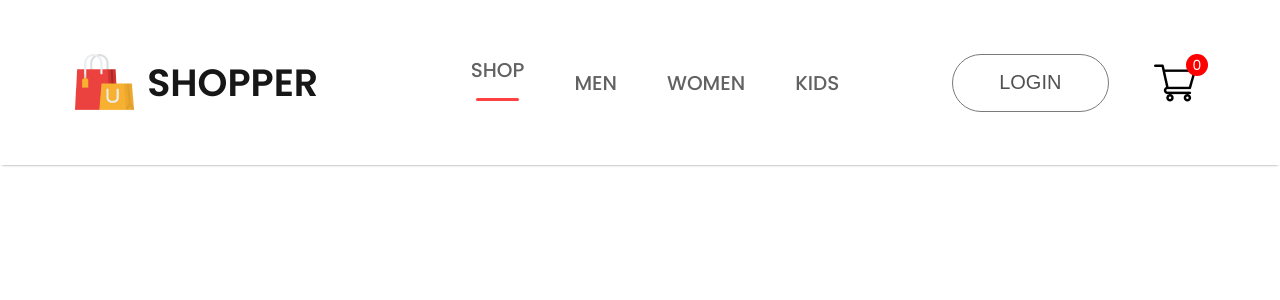
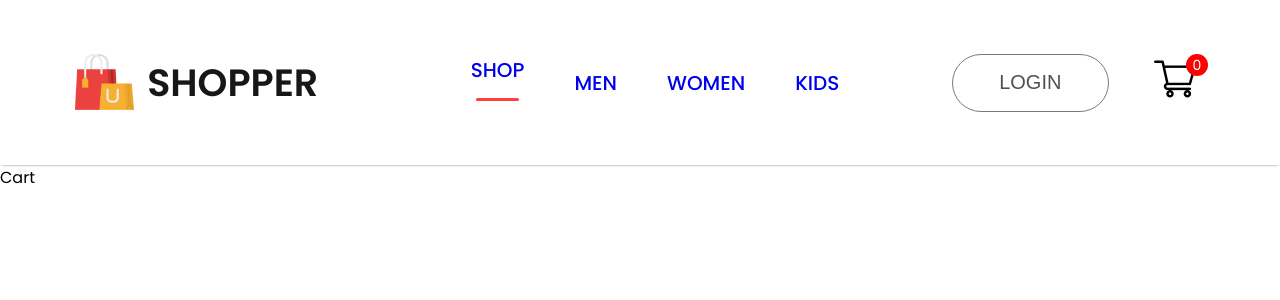
Before and after one commit to prakharsharma13/React-Ecommerce, a React (Vite) app: page /cart in a window 1280 px wide. Shown: the top 300 px of the page. Built offline with nearby package versions, Linux system fonts and the light colour scheme.

Commit message:
Added react-router-dom

```diff
--- a/package.json
+++ b/package.json
@@ -11,7 +11,8 @@
   },
   "dependencies": {
     "react": "^18.3.1",
-    "react-dom": "^18.3.1"
+    "react-dom": "^18.3.1",
+    "react-router-dom": "^7.0.1"
   },
   "devDependencies": {
     "@eslint/js": "^9.15.0",
--- a/src/App.jsx
+++ b/src/App.jsx
@@ -1,10 +1,29 @@
 import React from "react";
 import Navbar from "./components/Navbar/Navbar";
+import { BrowserRouter, Routes, Route } from "react-router-dom";
+import Shop from "./pages/Shop";
+import ShopCategory from "./pages/ShopCategory";
+import Product from "./pages/Product";
+import Cart from "./pages/Cart";
+import LoginSignup from "./pages/LoginSignup";
 
 const App = () => {
   return (
     <div>
-      <Navbar />
+      <BrowserRouter>
+        <Navbar />
+        <Routes>
+          <Route path="/" element={<Shop />} />
+          <Route path="/men" element={<ShopCategory category="men" />} />
+          <Route path="/women" element={<ShopCategory category="women" />} />
+          <Route path="/kids" element={<ShopCategory category="kids" />} />
+          <Route path="/product" element={<Product />}>
+            <Route path=":productId" element={<Product />} />
+          </Route>
+          <Route path="/cart" element={<Cart />} />
+          <Route path="/login" element={<LoginSignup />} />
+        </Routes>
+      </BrowserRouter>
     </div>
   );
 };
--- a/src/components/Navbar/Navbar.jsx
+++ b/src/components/Navbar/Navbar.jsx
@@ -2,6 +2,7 @@
 import "./Navbar.css";
 import logo from "../../assets/logo.png";
 import cart_icon from "../../assets/cart_icon.png";
+import { Link } from "react-router-dom";
 
 const Navbar = () => {
   const [menu, setMenu] = useState("shop");
@@ -17,33 +18,49 @@
             setMenu("shop");
           }}
         >
-          SHOP {menu == "shop" ? <hr /> : <></>}
+          <Link style={{ textDecoration: "none" }} to="/">
+            SHOP
+          </Link>{" "}
+          {menu == "shop" ? <hr /> : <></>}
         </li>
         <li
           onClick={() => {
             setMenu("men");
           }}
         >
-          MEN {menu == "men" ? <hr /> : <></>}
+          <Link style={{ textDecoration: "none" }} to="/men">
+            MEN
+          </Link>{" "}
+          {menu == "men" ? <hr /> : <></>}
         </li>
         <li
           onClick={() => {
             setMenu("women");
           }}
         >
-          WOMEN {menu == "women" ? <hr /> : <></>}
+          <Link style={{ textDecoration: "none" }} to="/women">
+            WOMEN
+          </Link>{" "}
+          {menu == "women" ? <hr /> : <></>}
         </li>
         <li
           onClick={() => {
             setMenu("kids");
           }}
         >
-          KIDS {menu == "kids" ? <hr /> : <></>}
+          <Link style={{ textDecoration: "none" }} to="/kids">
+            KIDS
+          </Link>{" "}
+          {menu == "kids" ? <hr /> : <></>}
         </li>
       </ul>
       <div className="nav-login-cart">
-        <button>LOGIN</button>
-        <img src={cart_icon} alt="" />
+        <Link style={{ textDecoration: "none" }} to="/login">
+          <button>LOGIN</button>
+        </Link>
+        <Link style={{ textDecoration: "none" }} to="/cart">
+          <img src={cart_icon} alt="" />
+        </Link>
         <div className="nav-cart-count">0</div>
       </div>
     </div>
--- /dev/null
+++ b/src/pages/Cart.jsx
@@ -0,0 +1,7 @@
+import React from "react";
+
+const Cart = () => {
+  return <div>Cart</div>;
+};
+
+export default Cart;
--- /dev/null
+++ b/src/pages/LoginSignup.jsx
@@ -0,0 +1,7 @@
+import React from "react";
+
+const LoginSignup = () => {
+  return <div>LoginSignup</div>;
+};
+
+export default LoginSignup;
--- /dev/null
+++ b/src/pages/Product.jsx
@@ -0,0 +1,7 @@
+import React from "react";
+
+const Product = () => {
+  return <div>Product</div>;
+};
+
+export default Product;
--- /dev/null
+++ b/src/pages/Shop.jsx
@@ -0,0 +1,7 @@
+import React from "react";
+
+const Shop = () => {
+  return <div>Shop</div>;
+};
+
+export default Shop;
--- /dev/null
+++ b/src/pages/ShopCategory.jsx
@@ -0,0 +1,7 @@
+import React from "react";
+
+const ShopCategory = () => {
+  return <div>ShopCategory</div>;
+};
+
+export default ShopCategory;
```
Also changed, not shown: 1 other file (tests, documents, lock files or other folders).
